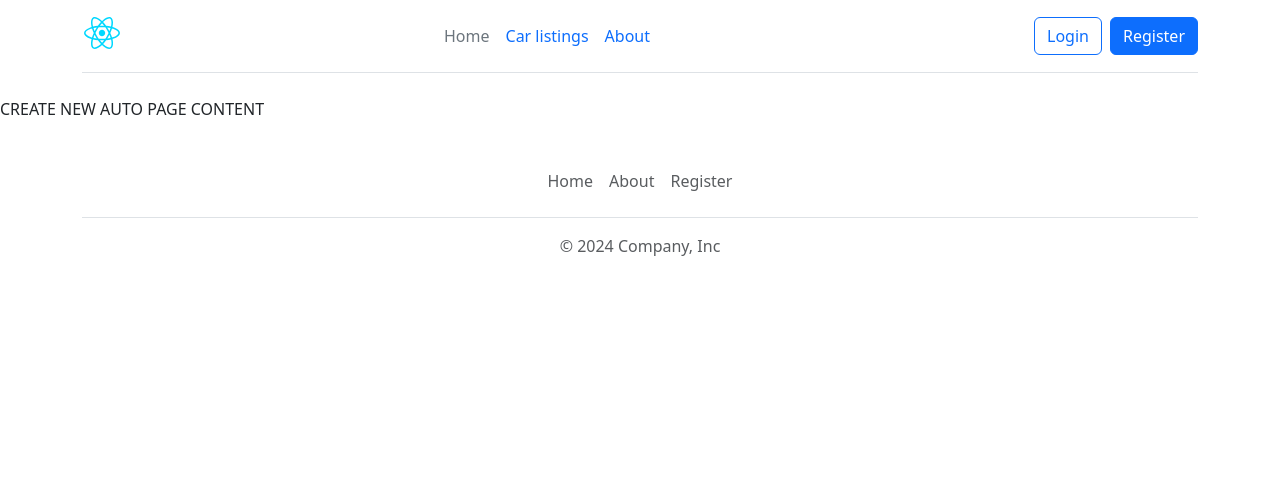
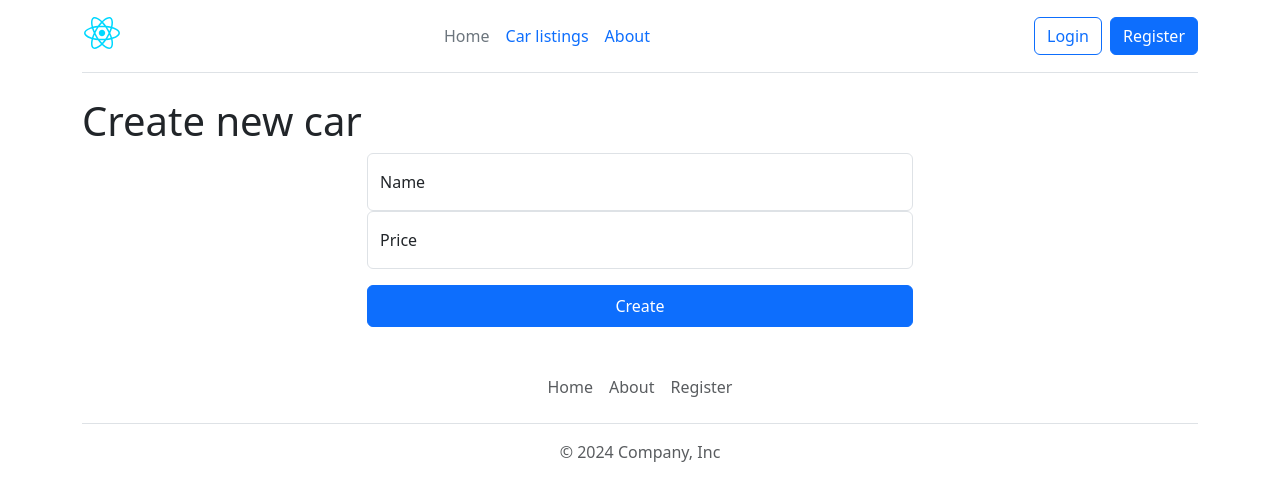
Before and after one commit to front-end-by-rimantas/48-grupe-auto, a React (Vite) app in the folder client/: page /account/my-auto-list/create in a window 1280 px wide. Shown: the top 500 px of the page. Built offline with nearby package versions, Linux system fonts and the light colour scheme.

Commit message:
My cars for sale API

```diff
--- a/client/src/context/GlobalContext.jsx
+++ b/client/src/context/GlobalContext.jsx
@@ -5,6 +5,8 @@ import { createContext, useEffect, useState } from "react";
 export const initialContext = {
     loginStatus: false,
     updateLoginStatus: () => { },
+    userId: -1,
+    updateUserId: () => { },
     totalSumToPay: 0,
     updateTotalSumToPay: () => { },
     cartData: [],
@@ -13,20 +15,29 @@ export const initialContext = {
     updateNewestCars: () => { },
     allCars: [],
     updateAllCars: () => { },
+    myCars: [],
+    updateMyCars: () => { },
 };
 
 export const GlobalContext = createContext(initialContext);
 
 export function ContextWrapper(props) {
     const [loginStatus, setLoginStatus] = useState(initialContext.loginStatus);
+    const [userId, setUserId] = useState(initialContext.userId);
     const [totalSumToPay, setTotalSumToPay] = useState(initialContext.totalSumToPay);
     const [cartData, setCartData] = useState(initialContext.cartData);
     const [newestCars, setNewestCars] = useState(initialContext.newestCars);
     const [allCars, setAllCars] = useState(initialContext.allCars);
+    const [myCars, setMyCars] = useState(initialContext.myCars);
 
     useEffect(() => {
         if (loginStatus === true) {
             fetch('http://localhost:4821/api/cart-details')
+                .then(res => res.json())
+                .then(dataObj => setCartData(dataObj.data))
+                .catch(console.error);
+
+            fetch('http://localhost:4821/api/my-cars/' + userId)
                 .then(res => res.json())
                 .then(dataObj => setCartData(dataObj.data))
                 .catch(console.error);
@@ -35,6 +46,10 @@ export function ContextWrapper(props) {
 
     function updateLoginStatus(newStatusValue) {
         setLoginStatus(newStatusValue);
+    }
+
+    function updateUserId(id) {
+        setUserId(id);
     }
 
     function updateTotalSumToPay(sumChange) {
@@ -49,6 +64,10 @@ export function ContextWrapper(props) {
         setAllCars(list);
     }
 
+    function updateMyCars(list) {
+        setMyCars(list);
+    }
+
     function updateCartItemAmount(name, amountChange) {
         console.log('>>>', name, amountChange);
     }
@@ -56,6 +75,8 @@ export function ContextWrapper(props) {
     const value = {
         loginStatus,
         updateLoginStatus,
+        userId,
+        updateUserId,
         totalSumToPay,
         updateTotalSumToPay,
         cartData,
@@ -64,6 +85,8 @@ export function ContextWrapper(props) {
         updateNewestCars,
         allCars,
         updateAllCars,
+        myCars,
+        updateMyCars,
     };
 
     return (
--- a/client/src/pages/auth/PageLogin.jsx
+++ b/client/src/pages/auth/PageLogin.jsx
@@ -4,14 +4,13 @@ import { GlobalContext } from '../../context/GlobalContext';
 import { Alert } from '../../components/alert/Alert';
 
 export function PageLogin() {
-    const { updateLoginStatus } = useContext(GlobalContext);
+    const { updateLoginStatus, updateUserId } = useContext(GlobalContext);
     const navigate = useNavigate();
     const [email, setEmail] = useState('');
     const [password, setPassword] = useState('');
     const [isPasswordVisible, setPasswordVisible] = useState(false);
     const [responseText, setResponseText] = useState('');
     const [responseType, setResponseType] = useState('');
-
 
     function handleEmailChange(e) {
         setEmail(e.target.value);
@@ -49,6 +48,7 @@ export function PageLogin() {
 
                 if (data.loggedIn === true) {
                     updateLoginStatus(true);
+                    updateUserId(data.userId);
                     navigate('/account');
                 }
             })
--- a/client/src/pages/my-auto-list/PageMyAutoCreate.jsx
+++ b/client/src/pages/my-auto-list/PageMyAutoCreate.jsx
@@ -1,7 +1,68 @@
+import { useContext, useState } from 'react';
+import { Alert } from '../../components/alert/Alert';
+import { GlobalContext } from '../../context/GlobalContext';
+
 export function PageMyAutoCreate() {
+    const [name, setName] = useState('');
+    const [price, setPrice] = useState('');
+    const [responseText, setResponseText] = useState('');
+    const [responseType, setResponseType] = useState('');
+    const { userId } = useContext(GlobalContext);
+
+    function handleNameChange(e) {
+        setName(e.target.value);
+    }
+
+    function handlePriceChange(e) {
+        setPrice(e.target.value);
+    }
+
+    function handleFormSubmit(e) {
+        e.preventDefault();
+
+        if (name === '' || price === '') {
+            setResponseType('error');
+            setResponseText('Blogi formos duomenys');
+            return;
+        }
+
+        fetch('http://localhost:4821/api/create-car', {
+            method: 'POST',
+            headers: {
+                'Content-Type': 'application/json',
+                'Accept': 'application/json',
+            },
+            body: JSON.stringify({ userId, name, price }),
+        })
+            .then(res => res.json())
+            .then(data => {
+                setResponseType(data.type);
+                setResponseText(data.message);
+            })
+            .catch(err => console.error(err));
+    }
+
     return (
-        <div>
-            CREATE NEW AUTO PAGE CONTENT
-        </div>
+        <section className="container">
+            <div className="row">
+                <h1 className="col-12">Create new car</h1>
+            </div>
+            <div className="row">
+                <form onSubmit={handleFormSubmit} className="col-12 col-md-10 offset-md-1 col-lg-8 offset-lg-2 col-xl-6 offset-xl-3 col-xxl-4 offset-xxl-4">
+                    <Alert type={responseType} text={responseText} />
+
+                    <div className="form-floating">
+                        <input type="text" onChange={handleNameChange} value={name} className="form-control" id="name" placeholder="Auto" />
+                        <label htmlFor="name">Name</label>
+                    </div>
+                    <div className="form-floating">
+                        <input type="number" onChange={handlePriceChange} value={price} className="form-control" id="price" placeholder="99" />
+                        <label htmlFor="price">Price</label>
+                    </div>
+
+                    <button className="btn btn-primary w-100 py-2 mt-3" type="submit">Create</button>
+                </form>
+            </div>
+        </section>
     );
 }
--- a/client/src/pages/my-auto-list/PageMyAutoList.jsx
+++ b/client/src/pages/my-auto-list/PageMyAutoList.jsx
@@ -1,10 +1,7 @@
-import { useContext } from 'react';
 import { Link } from 'react-router-dom';
-import { GlobalContext } from '../../context/GlobalContext';
-// import style from './PageMyAutoList.module.css';
 
 export function PageMyAutoList() {
-    const { allCars } = useContext(GlobalContext);
+    const allCars = [];
 
     return (
         <div className="container">
```
Also changed, not shown: 1 other file (tests, documents, lock files or other folders).
